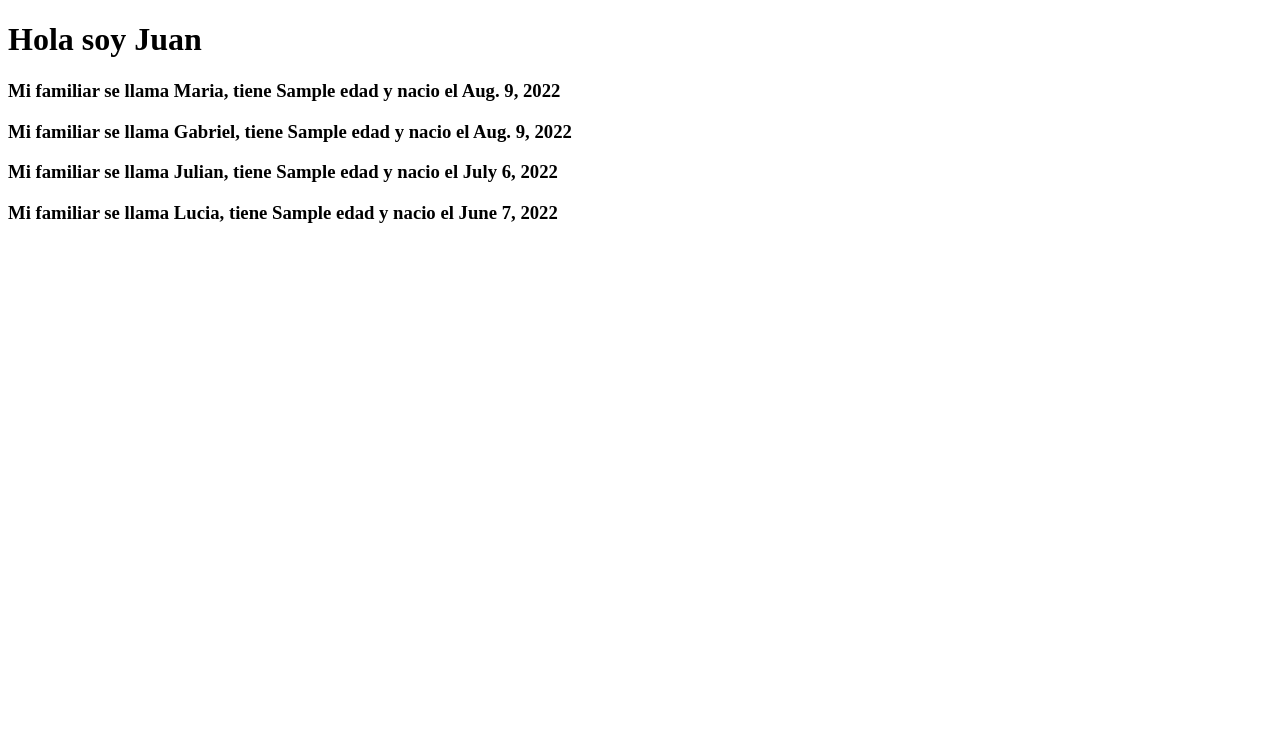
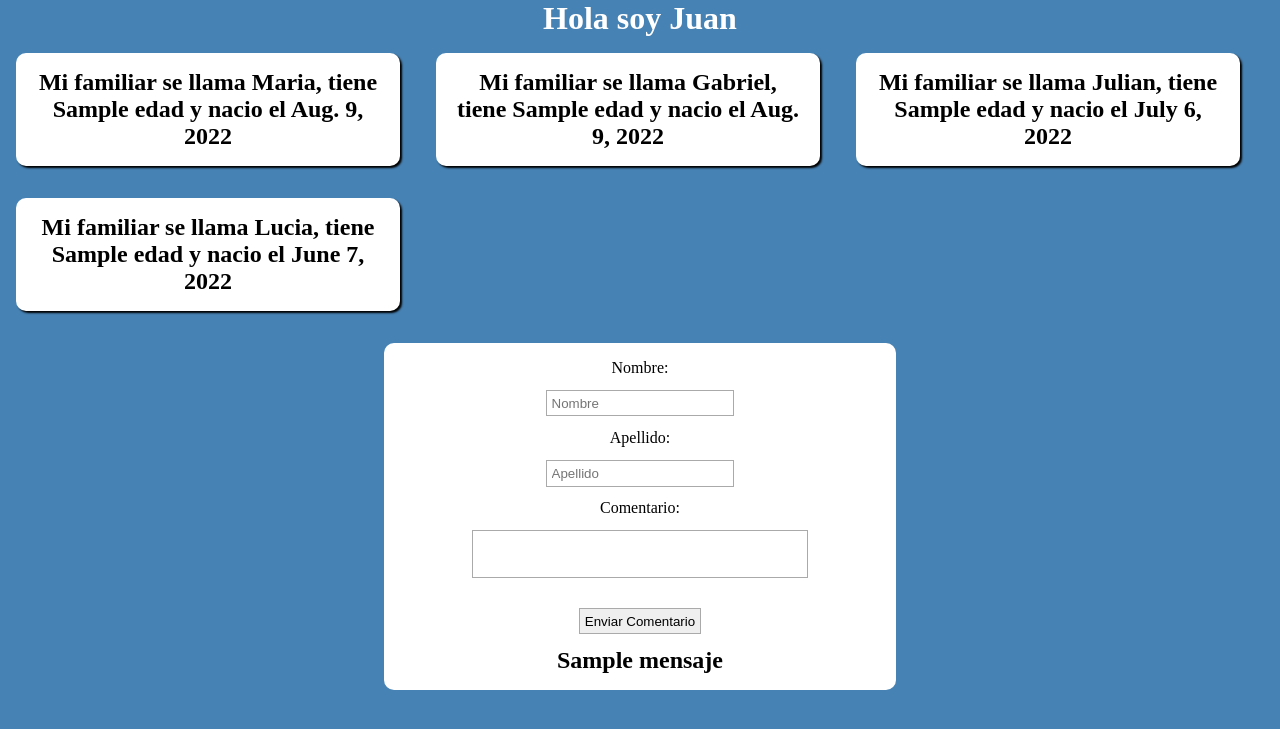
Before and after one commit to JuanGraciaM/ProyectoCoder, a Django app: template templates/index.html in a window 1280 px wide. Shown: the top 729 px of the page. Run offline with Django 4.2, Linux system fonts and the light colour scheme; data comes from the database, SQL or seed files in the repository; both versions use the stored data as it was after the commit; the template is opened without the code that fills it: values that come from a table or form of the project are taken from there, most other values are stand-ins (such as "Sample title", 1, 10 or a date in 2020).

Commit message:
Primer entrega final MVT

```diff
--- a/AppCoder/admin.py
+++ b/AppCoder/admin.py
@@ -1,5 +1,6 @@
 from django.contrib import admin
-from AppCoder.models import Familia
+from AppCoder.models import Familia, Comentario
 
 # Register your models here.
 admin.site.register(Familia)
+admin.site.register(Comentario)
--- a/AppCoder/models.py
+++ b/AppCoder/models.py
@@ -1,3 +1,4 @@
+from pyexpat import model
 from django.db import models
 
 # Create your models here.
@@ -11,3 +12,11 @@ class Familia(models.Model):
 
     def __str__(self):
         return self.nombre
+
+class Comentario (models.Model):
+    nombre= models.CharField(max_length=60)
+    apellido= models.CharField(max_length=60)
+    comentario= models.TextField(max_length=400)
+
+    def __str__(self):
+        return self.nombre
--- /dev/null
+++ b/AppCoder/static/estilos.css
@@ -0,0 +1,54 @@
+*{
+    border: 0;
+    box-sizing: border-box;
+    margin: 0;
+    padding: 0;
+}
+body{
+    background-color: steelblue;
+}
+h1{
+    color: white;
+    text-align: center;
+}
+article{
+    background-color: white;
+    border-radius: 10px;
+    box-shadow: 2px 2px 2px black;
+    display: inline-block;
+    margin: 1rem;
+    padding: 1rem;
+    text-align: center;
+    width: 30%;
+}
+article p{
+    margin: 1rem;
+}
+article h3{
+    font-size: 1.5rem;
+    text-align: center;
+}
+article img{
+    max-width: 90%;
+}
+article footer {
+    font-size: 0.7rem;
+}
+form{
+    background-color: white;
+    border-radius: 10px;
+    margin: 1rem auto;
+    padding: 1rem;
+    text-align: center;
+    width: 40%;
+}
+input, textarea{
+    border: #aaa 1px solid;
+    margin: 0.8rem;
+    padding: 0.3rem;
+}
+textarea{
+    height: 3rem;
+    resize: none;
+    width: 70%;
+}
--- a/templates/index.html
+++ b/templates/index.html
@@ -5,6 +5,8 @@
     <meta http-equiv="X-UA-Compatible" content="IE=edge">
     <meta name="viewport" content="width=device-width, initial-scale=1.0">
     <title>Entrega MVT</title>
+    {% load static %}
+    <link rel="stylesheet" type="text/css" href="{% static 'estilos.css' %}">
 </head>
 <body>
     <h1>Hola soy Juan</h1>
@@ -16,6 +18,24 @@
             </article>
         {% endfor %}
     </section>
+    <section>
+        <form action="" method="post">
+            {% csrf_token %}
+            <label for="firstname">Nombre:</label><br>
+            <input type="text" name="nombre" id="firstname" placeholder="Nombre"> <br>
+            <label for="lastname">Apellido:</label><br>
+            <input type="text" name="apellido" id="lastname" placeholder="Apellido"> <br>
+            <label for="textocoment">Comentario:</label><br>
+            <textarea name="mensaje" id="textocoment">
+
+            </textarea> <br>
+            <input type="submit" name="enviar" value="Enviar Comentario">
+            {%  if mensaje %}
+            <h2>{{ mensaje }}</h2>
+            {% endif %}
+
+        </form>
+    </section>
 
 </body>
 </html>
```
Also changed, not shown: AppCoder/views.py (+9 -1 lines), Read me.txt (added, +11 -0 lines), AppCoder/migrations/0005_comentario.py (added), db.sqlite3.
